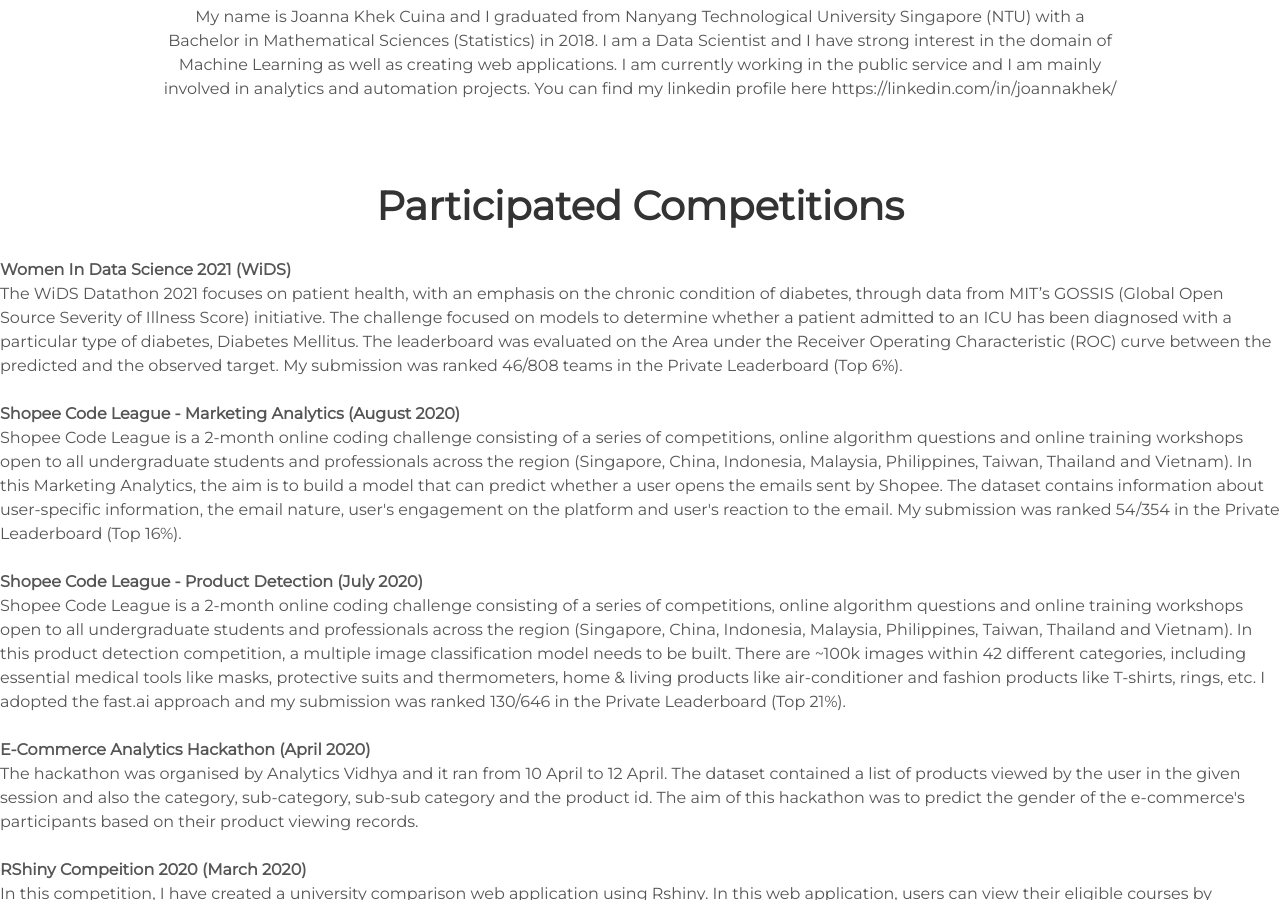
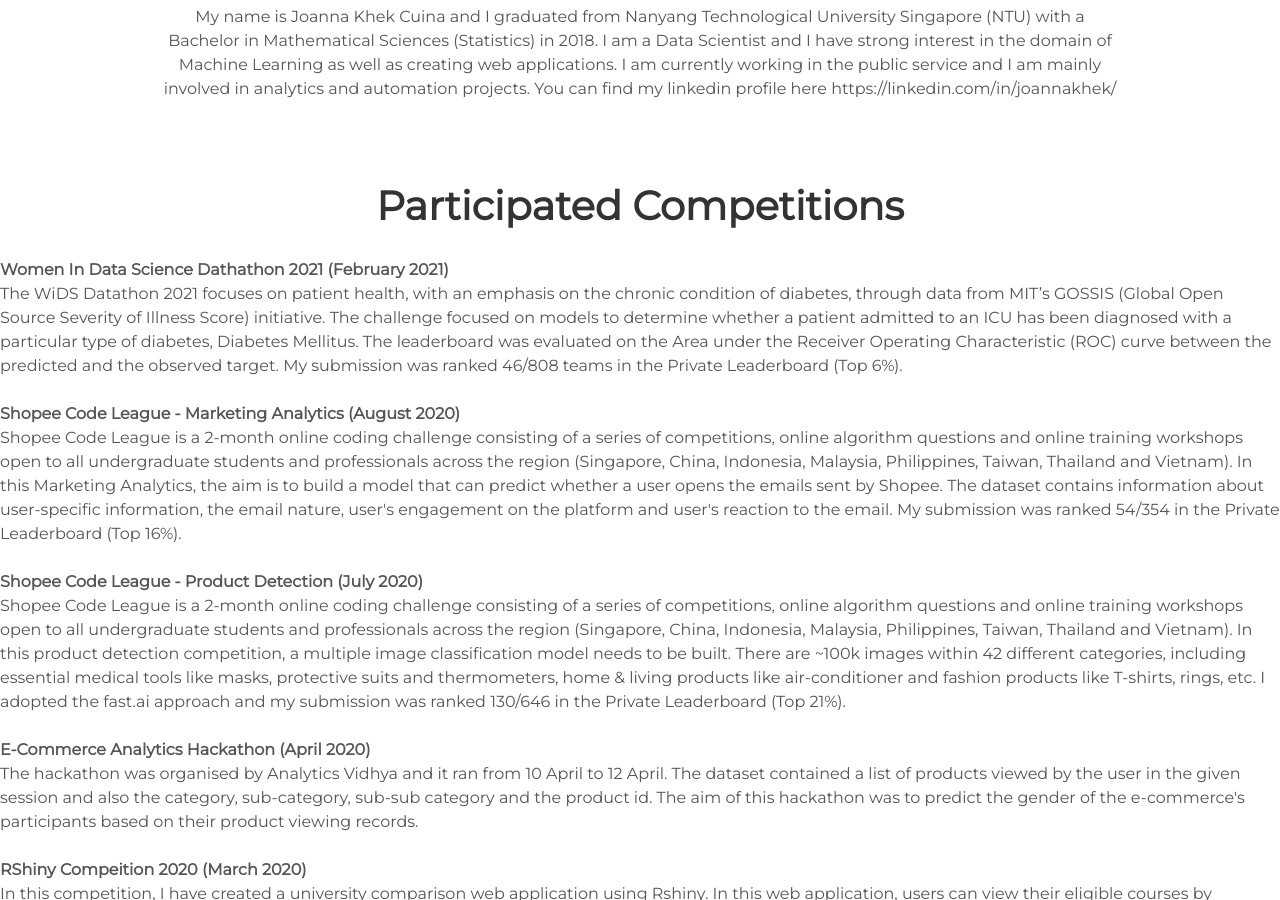
Before and after one commit to Joanna-Khek/joanna-khek.github.io, a Jekyll site: the page built from index.html, in a window 1280 px wide and 900 px high, scrolled down 1052 px. Built offline with Jekyll 4.4.1, drawn with Linux system fonts in a browser that asks for light colours.

Commit message:
fix alignment issues

```diff
--- a/_includes/competitions.html
+++ b/_includes/competitions.html
@@ -1,6 +1,6 @@
 <div class="user-description">
    <h1><center> Participated Competitions</center></h1>
-      <strong>Women In Data Science 2021 (WiDS)</strong>
+      <strong>Women In Data Science Dathathon 2021 (February 2021) </strong>
       <br />
       The WiDS Datathon 2021 focuses on patient health, with an emphasis on the chronic condition of diabetes, through data from MIT’s GOSSIS (Global Open Source Severity of Illness Score) initiative. The challenge focused on models to determine whether a patient admitted to an ICU has been diagnosed with a particular type of diabetes, Diabetes Mellitus. The leaderboard was evaluated on the Area under the Receiver Operating Characteristic (ROC) curve between the predicted and the observed target. My submission was ranked 46/808 teams in the Private Leaderboard (Top 6%).
       <br />
--- a/src/styles/_about.scss
+++ b/src/styles/_about.scss
@@ -39,7 +39,7 @@
 }
 
 .user-description {
-  text-align: justify;
+  text-align: center;
   margin: 0 auto;
 }
 
```
